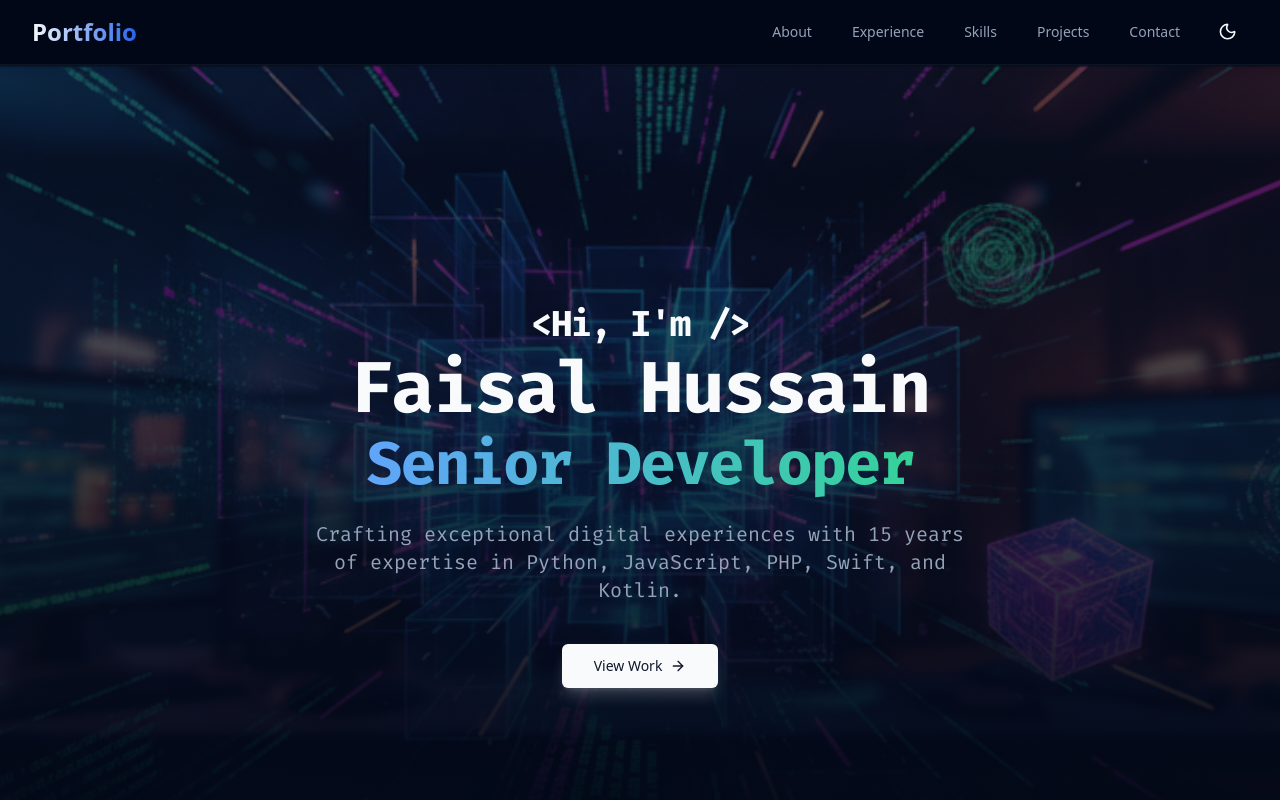
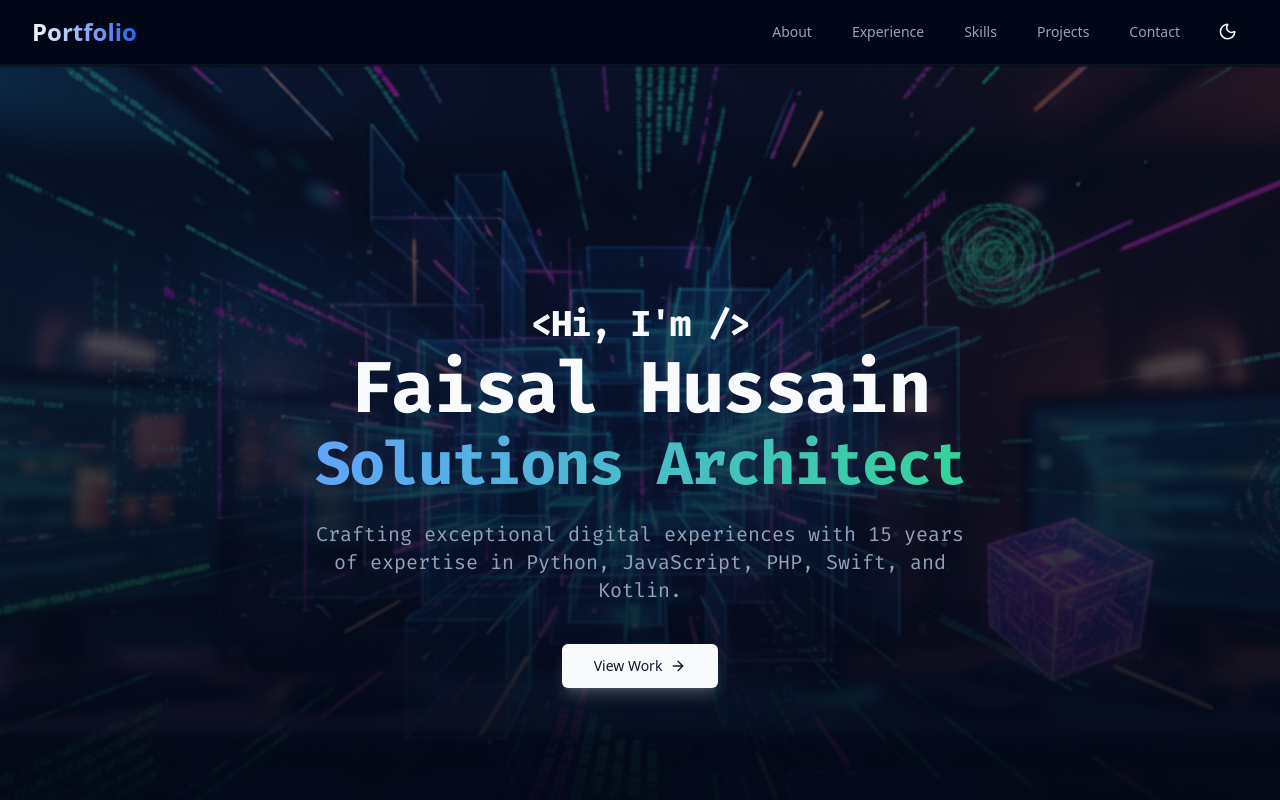
Before and after one commit to Base29/my-portfolio, a React (Vite) app: page / in a window 1280 px wide. Shown: the top 800 px of the page. Built offline with nearby package versions, Linux system fonts and the light colour scheme.

Commit message:
Updated Hero Section

```diff
--- a/src/components/sections/Hero.tsx
+++ b/src/components/sections/Hero.tsx
@@ -31,7 +31,7 @@ const Hero = () => {
                     Faisal Hussain
                     <br />
                     <span className="bg-gradient-to-r from-blue-400 to-emerald-400 bg-clip-text text-transparent text-3xl md:text-5xl lg:text-6xl">
-                        Senior Developer
+                        Solutions Architect
                     </span>
                 </h1>
 
```
